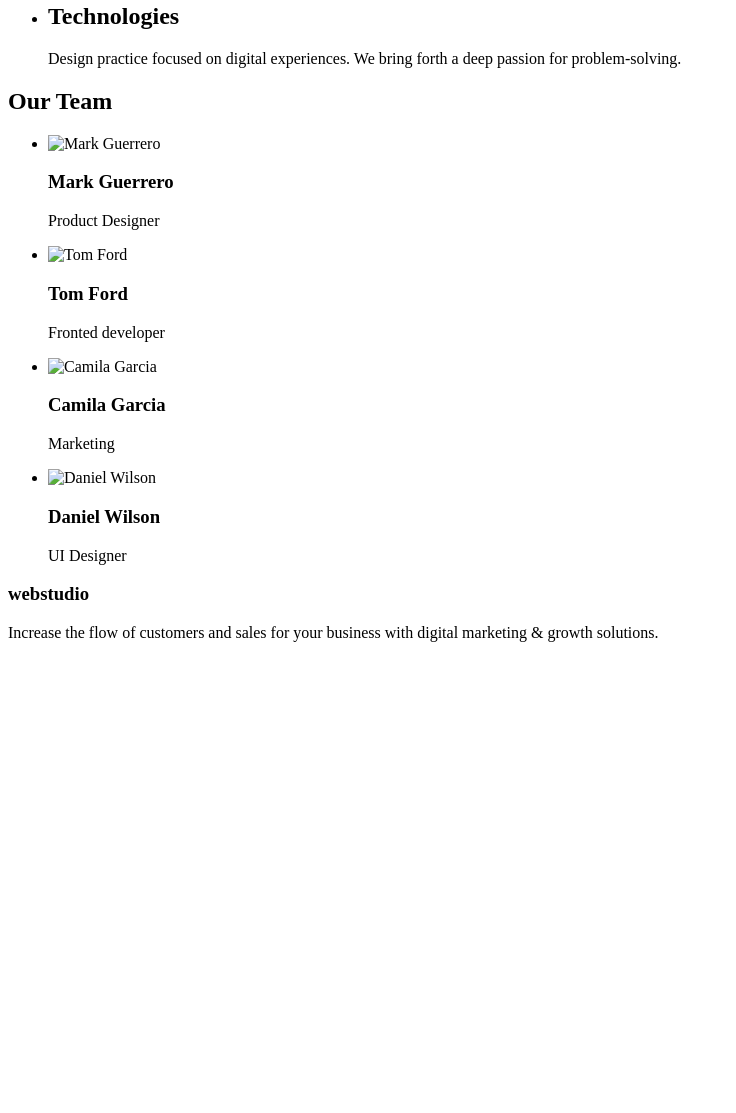
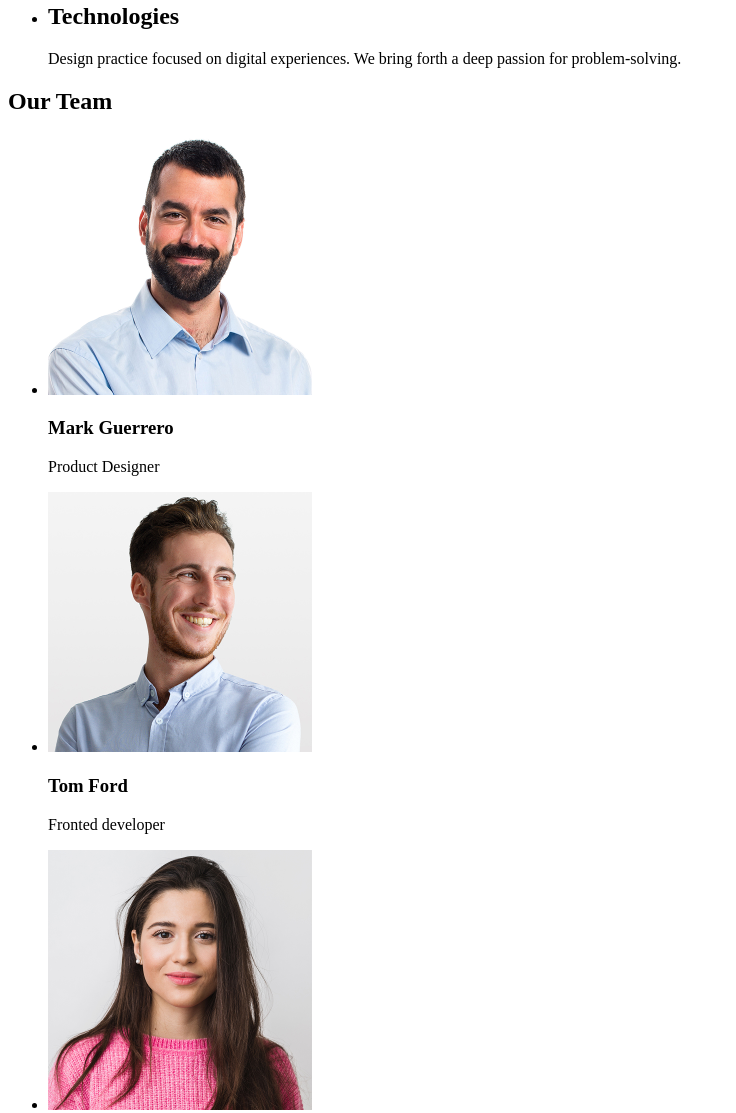
Before and after one commit to yuliiakykharenko/my-first-projects, a plain HTML site: page index.html in a window 1280 px wide. Shown: the part 485-1598 px from the top of the page, without its empty margins (0-736 px from the left). Before the commit the page ends 1143 px from the top, so only its background shows below. Drawn offline with Linux system fonts and the light colour scheme.

Commit message:
add index file

```diff
--- a/index.html
+++ b/index.html
@@ -63,22 +63,22 @@
             <h2>Our Team</h2>
             <ul>
                 <li>
-                    <img scr="./images/images1.jpg" alt="Mark Guerrero" width="264" height="260" >
+                    <img src="./images/images1.jpg" alt="Mark Guerrero" width="264" height="260" >
                     <h3>Mark Guerrero</h3>
                     <p>Product Designer</p>
                 </li>
                 <li>
-                    <img scr="./images/images2.jpg" alt="Tom Ford" width="264" height="260">
+                    <img src="./images/images2.jpg" alt="Tom Ford" width="264" height="260">
                     <h3>Tom Ford</h3>
                     <p>Fronted developer</p>
                 </li>
                 <li>
-                    <img scr="./images/images3.jpg" alt="Camila Garcia" width="264" height="260">
+                    <img src="./images/images3.jpg" alt="Camila Garcia" width="264" height="260">
                     <h3>Camila Garcia</h3>
                     <p>Marketing</p>
                 </li>
                 <li>
-                    <img scr="./images/images4.jpg" alt="Daniel Wilson" width="264" height="260">
+                    <img src="./images/images4.jpg" alt="Daniel Wilson" width="264" height="260">
                     <h3>Daniel Wilson</h3>
                     <p>UI Designer</p>
                 </li>
```
